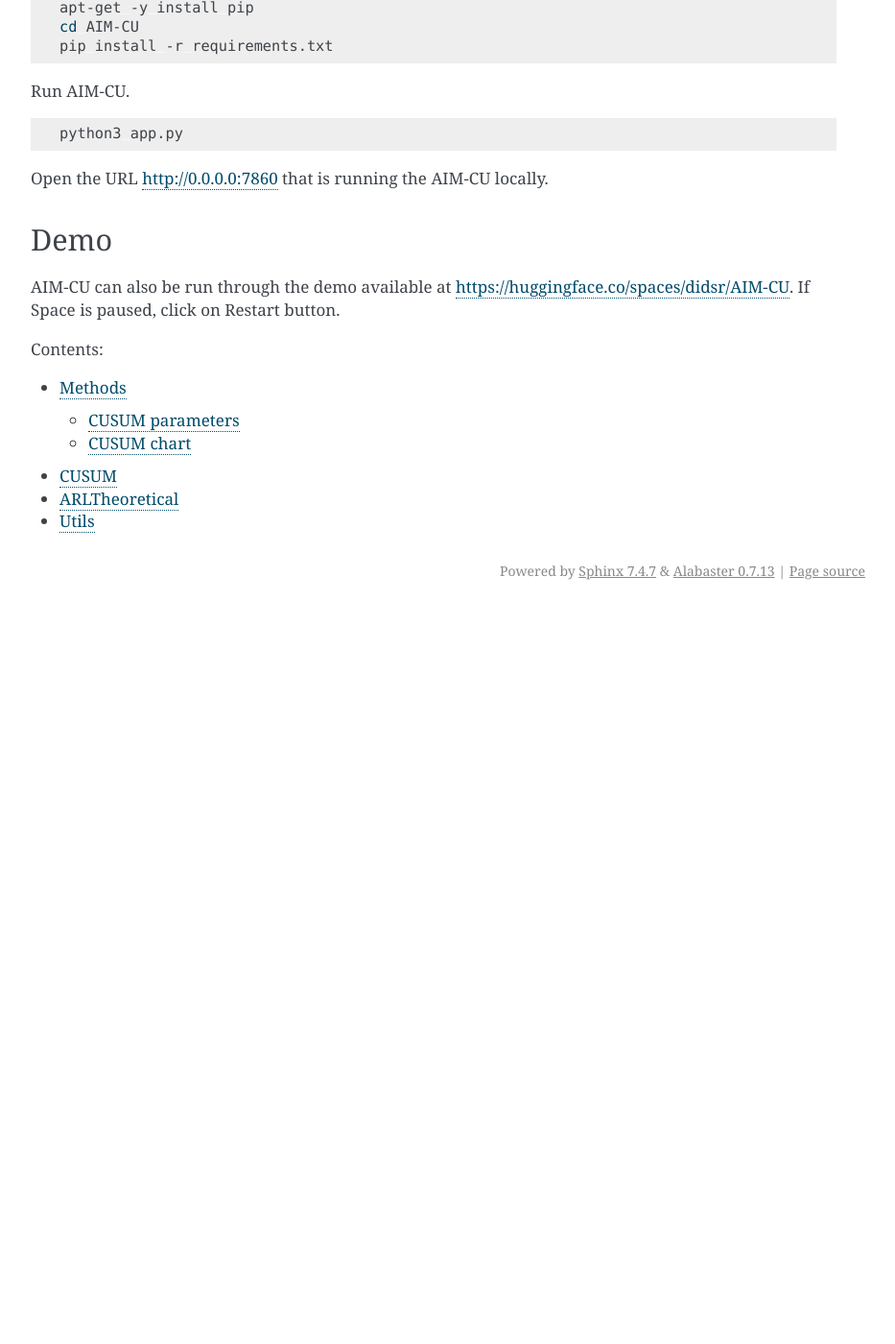
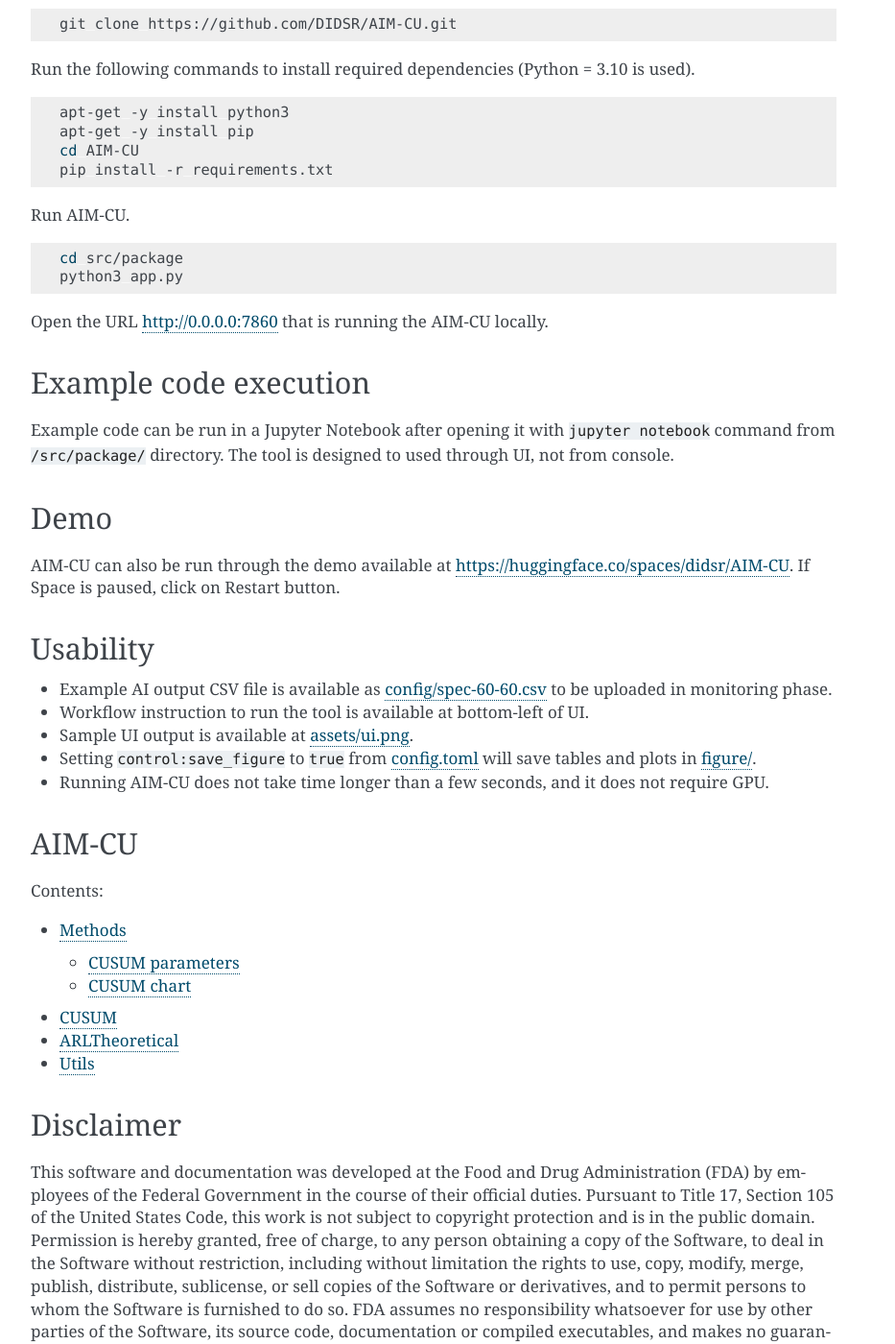
Before and after one commit to DIDSR/AIM-CU, a Sphinx documentation site: the page built from docs/source/index.rst, in a window 1280 px wide and 1400 px high, scrolled down 888 px. Shown: the whole window at 96% size, without its empty margins (338-1271 px from the left). Built offline with Sphinx 7.4.7, drawn with Linux system fonts in a browser that asks for light colours; before the commit the page ends 1522 px from its top, so only the background shows below that; some of the changed text lies outside the part shown.

Commit message:
added details on  usability and minor changes

```diff
--- a/docs/source/index.rst
+++ b/docs/source/index.rst
@@ -8,58 +8,82 @@
 
 A CUSUM-based tool for AI Monitoring
 
-AIM-CU is a statistical tool for AI monitoring using cumulative sum (AIM-CU). AIM-CU computes:
+Monitoring a clinically deployed AI device to detect performance drift is an essential step to ensure the safety and effectiveness of AI.
+
+AIM-CU is a statistical tool for AI monitoring using cumulative sum (AIM-CU).
+
+AIM-CU computes:
 
 * The parameter choices for change-point detection based on an acceptable false alarm rate
 * Detection delay estimates for a given displacement of the performance metric from the target for those parameter choices.
 
 System setup
 ------------
-Make sure R is installed in the system. Instructions for linux:
+Make sure R is installed in the system. Instructions for linux (the below setup is only performed in linux):
 
 .. code-block:: shell
 
-    RUN wget -qO- https://cloud.r-project.org/bin/linux/ubuntu/marutter_pubkey.asc |  tee -a /etc/apt/trusted.gpg.d/cran_ubuntu_key.asc
-    RUN add-apt-repository "deb https://cloud.r-project.org/bin/linux/ubuntu $(lsb_release -cs)-cran40/"
-    RUN apt-get install -y --no-install-recommends r-base r-base-dev
+    wget -qO- https://cloud.r-project.org/bin/linux/ubuntu/marutter_pubkey.asc |  tee -a /etc/apt/trusted.gpg.d/cran_ubuntu_key.asc
+    add-apt-repository "deb https://cloud.r-project.org/bin/linux/ubuntu $(lsb_release -cs)-cran40/"
+    apt-get install -y --no-install-recommends r-base r-base-dev
 
     # setup R configs
-    RUN echo "r <- getOption('repos'); r['CRAN'] <- 'http://cran.us.r-project.org'; options(repos = r);" > ~/.Rprofile
-    RUN Rscript -e "install.packages('ggplot2')"
-    RUN Rscript -e "install.packages('hexbin')"
-    RUN Rscript -e "install.packages('lazyeval')"
-    RUN Rscript -e "install.packages('cusumcharter')"
-    RUN Rscript -e "install.packages('RcppCNPy')"
-    RUN Rscript -e "install.packages('spc')"
+    echo "r <- getOption('repos'); r['CRAN'] <- 'http://cran.us.r-project.org'; options(repos = r);" > ~/.Rprofile
+    Rscript -e "install.packages('ggplot2')"
+    Rscript -e "install.packages('hexbin')"
+    Rscript -e "install.packages('lazyeval')"
+    Rscript -e "install.packages('cusumcharter')"
+    Rscript -e "install.packages('RcppCNPy')"
+    Rscript -e "install.packages('spc')"
 
 Code execution
-------------------
+--------------
 Clone AIM-CU repository.
 
 .. code-block:: shell
 
-   git clone https://github.com/DIDSR/AIM-CU.git
+    git clone https://github.com/DIDSR/AIM-CU.git
 
 Run the following commands to install required dependencies (Python = 3.10 is used).
 
 .. code-block:: shell
 
-   apt-get -y install python3
-   apt-get -y install pip
-   cd AIM-CU
-   pip install -r requirements.txt
+    apt-get -y install python3
+    apt-get -y install pip
+    cd AIM-CU
+    pip install -r requirements.txt
 
 Run AIM-CU.
 
 .. code-block:: shell
 
-   python3 app.py
+    cd src/package
+    python3 app.py
 
 Open the URL http://0.0.0.0:7860 that is running the AIM-CU locally.
 
+Example code execution
+----------------------
+Example code can be run in a Jupyter Notebook after opening it with ``jupyter notebook`` command from ``/src/package/`` directory. The tool is designed to used through UI, not from console.
+
 Demo
-------------------
+----
 AIM-CU can also be run through the demo available at https://huggingface.co/spaces/didsr/AIM-CU. If Space is paused, click on Restart button.
+
+Usability
+---------
+* Example AI output CSV file is available as `config/spec-60-60.csv <config/spec-60-60.csv>`_ to be uploaded in monitoring phase.
+
+* Workflow instruction to run the tool is available at bottom-left of UI.
+
+* Sample UI output is available at `assets/ui.png <assets/ui.png>`_.
+
+* Setting ``control:save_figure`` to ``true`` from `config.toml <config/config.toml>`_ will save tables and plots in `figure/ <figure/>`_.
+
+* Running AIM-CU does not take time longer than a few seconds, and it does not require GPU.
+
+AIM-CU
+------
 
 .. toctree::
    :maxdepth: 2
@@ -69,3 +93,7 @@
    ref_cusum
    ref_theoretical
    ref_utils
+
+Disclaimer
+----------
+This software and documentation was developed at the Food and Drug Administration (FDA) by employees of the Federal Government in the course of their official duties. Pursuant to Title 17, Section 105 of the United States Code, this work is not subject to copyright protection and is in the public domain. Permission is hereby granted, free of charge, to any person obtaining a copy of the Software, to deal in the Software without restriction, including without limitation the rights to use, copy, modify, merge, publish, distribute, sublicense, or sell copies of the Software or derivatives, and to permit persons to whom the Software is furnished to do so. FDA assumes no responsibility whatsoever for use by other parties of the Software, its source code, documentation or compiled executables, and makes no guarantees, expressed or implied, about its quality, reliability, or any other characteristic. Further, use of this code in no way implies endorsement by the FDA or confers any advantage in regulatory decisions. Although this software can be redistributed and/or modified freely, we ask that any derivative works bear some notice that they are derived from it, and any modified versions bear some notice that they have been modified.
```
Also changed, not shown: README.rst (+28 -16 lines), assets/AIM-CU-Overview.png (renamed from assets/AIM-CU-Overview.drawio.png), assets/ui.png (added), figure/fig_plot_average_metric.png (added), figure/fig_plot_cusum_chart.png (added), figure/fig_table_h_arl0_k.png (added), figure/fig_table_h_k_arl1.png (added), 10 other files.
